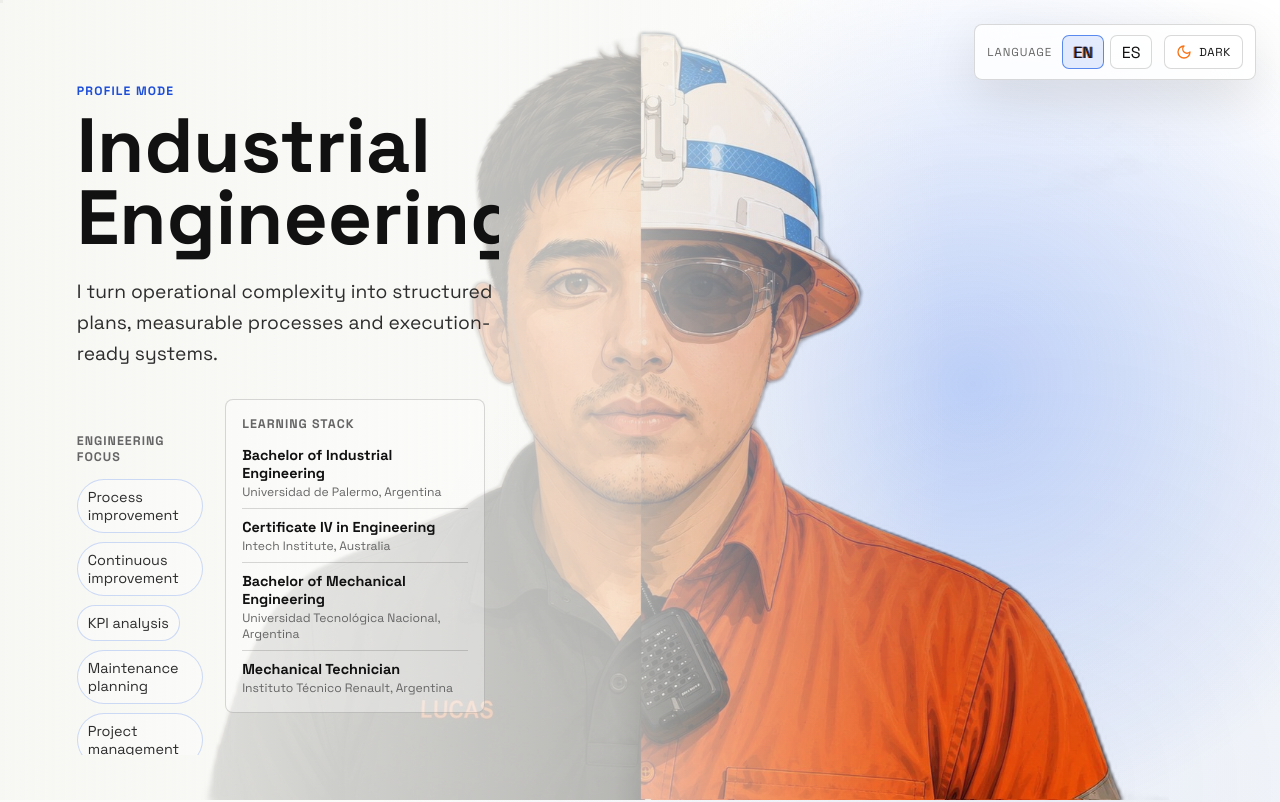
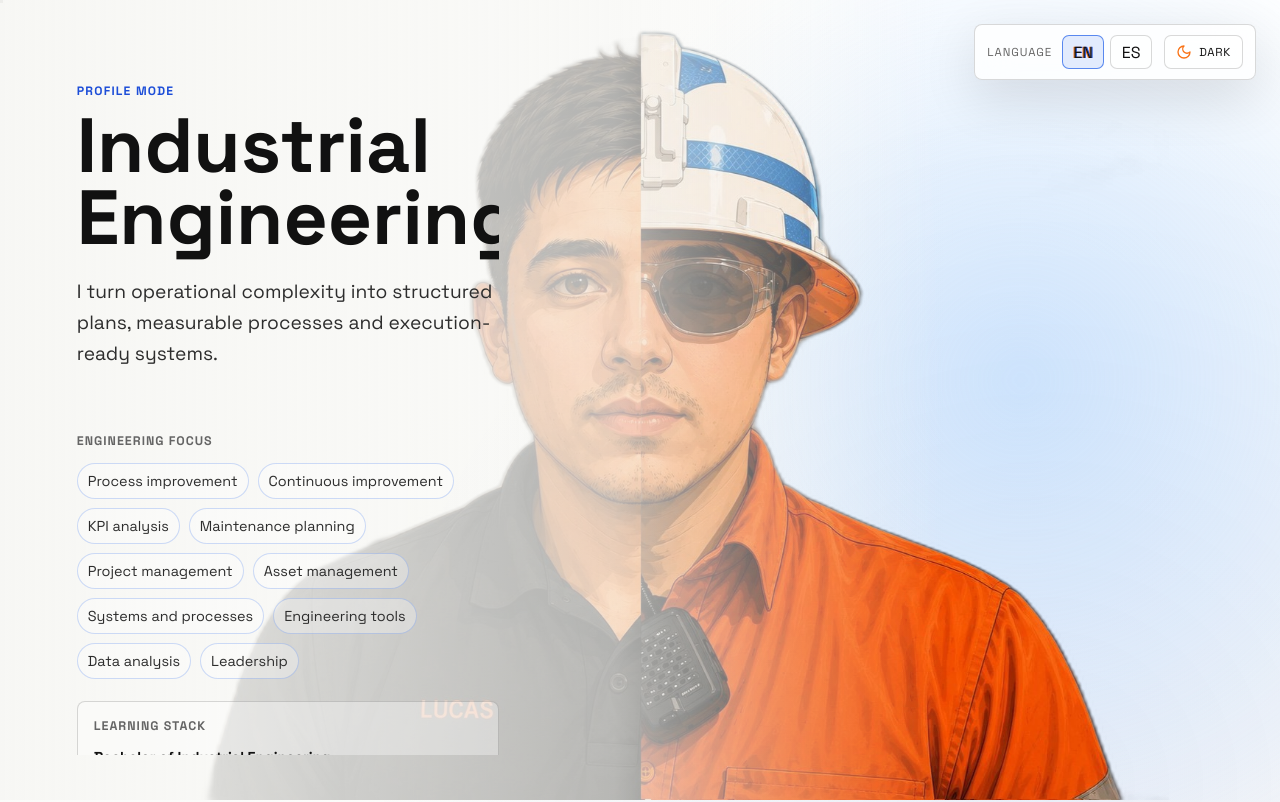
Before and after one commit to lucaslopez17/lucas_lopez_portfolio, a Next.js app: page / in a window 1280 px wide. Shown: the top 802 px of the page. Built offline with nearby package versions, Linux system fonts and the light colour scheme.

Commit message:
Move profile glow behind portrait and stabilize large layout

```diff
--- a/app/globals.css
+++ b/app/globals.css
@@ -354,6 +354,33 @@ a {
   pointer-events: none;
 }
 
+.continuous-portrait::before {
+  content: "";
+  position: absolute;
+  inset: -12%;
+  z-index: 0;
+  background:
+    radial-gradient(circle at 34% 48%, rgba(37, 99, 235, 0.34), transparent 34%),
+    radial-gradient(circle at 66% 48%, rgba(249, 115, 22, 0.38), transparent 34%);
+  filter: blur(8px);
+}
+
+html[data-theme="dark"] .continuous-portrait::before {
+  background:
+    radial-gradient(circle at 34% 48%, rgba(147, 197, 253, 0.34), transparent 34%),
+    radial-gradient(circle at 66% 48%, rgba(251, 146, 60, 0.42), transparent 34%);
+}
+
+.hero-section.is-engineering-active .continuous-portrait::before,
+.hero-section.is-engineering-selected .continuous-portrait::before {
+  background: radial-gradient(circle at 74% 48%, rgba(147, 197, 253, 0.42), transparent 38%);
+}
+
+.hero-section.is-field-active .continuous-portrait::before,
+.hero-section.is-field-selected .continuous-portrait::before {
+  background: radial-gradient(circle at 26% 48%, rgba(251, 146, 60, 0.46), transparent 38%);
+}
+
 .continuous-portrait-track {
   position: absolute;
   top: 0;
@@ -362,6 +389,7 @@ a {
   height: 100%;
   transform: translate3d(calc(-50% + var(--portrait-shift, 0px)), 0, 0);
   will-change: transform;
+  z-index: 1;
 }
 
 .continuous-portrait-image {
@@ -399,28 +427,20 @@ a {
 
 .engineering-page {
   grid-template-columns: minmax(0, 1fr) 50vw;
-  background:
-    linear-gradient(90deg, rgba(247, 247, 244, 0.96), rgba(247, 247, 244, 0.72) 48%, transparent 74%),
-    radial-gradient(circle at 76% 48%, rgba(37, 99, 235, 0.28), transparent 42%);
+  background: linear-gradient(90deg, rgba(247, 247, 244, 0.96), rgba(247, 247, 244, 0.72) 48%, transparent 74%);
 }
 
 .field-page {
   grid-template-columns: 50vw minmax(0, 1fr);
-  background:
-    linear-gradient(270deg, rgba(247, 247, 244, 0.96), rgba(247, 247, 244, 0.72) 48%, transparent 74%),
-    radial-gradient(circle at 24% 48%, rgba(249, 115, 22, 0.32), transparent 42%);
+  background: linear-gradient(270deg, rgba(247, 247, 244, 0.96), rgba(247, 247, 244, 0.72) 48%, transparent 74%);
 }
 
 html[data-theme="dark"] .engineering-page {
-  background:
-    linear-gradient(90deg, rgba(8, 8, 8, 0.96), rgba(8, 8, 8, 0.72) 48%, transparent 74%),
-    radial-gradient(circle at 76% 48%, rgba(147, 197, 253, 0.26), transparent 42%);
+  background: linear-gradient(90deg, rgba(8, 8, 8, 0.96), rgba(8, 8, 8, 0.72) 48%, transparent 74%);
 }
 
 html[data-theme="dark"] .field-page {
-  background:
-    linear-gradient(270deg, rgba(8, 8, 8, 0.96), rgba(8, 8, 8, 0.72) 48%, transparent 74%),
-    radial-gradient(circle at 24% 48%, rgba(251, 146, 60, 0.3), transparent 42%);
+  background: linear-gradient(270deg, rgba(8, 8, 8, 0.96), rgba(8, 8, 8, 0.72) 48%, transparent 74%);
 }
 
 .split-panel-content {
@@ -445,7 +465,7 @@ html[data-theme="dark"] .field-page {
 }
 
 .profile-page-copy {
-  max-width: 760px;
+  max-width: min(760px, 42vw);
 }
 
 .profile-page-copy h2 {
@@ -460,7 +480,7 @@ html[data-theme="dark"] .field-page {
 .profile-page-columns {
   margin-top: 30px;
   display: grid;
-  grid-template-columns: minmax(0, 0.9fr) minmax(260px, 0.78fr);
+  grid-template-columns: minmax(0, 1fr);
   gap: 22px;
   align-items: start;
 }
@@ -530,7 +550,7 @@ html[data-theme="dark"] .profile-mini-card {
 .profile-skill-matrix {
   margin-top: 18px;
   display: grid;
-  grid-template-columns: repeat(2, minmax(0, 1fr));
+  grid-template-columns: 1fr;
   gap: 12px;
 }
 
@@ -539,6 +559,7 @@ html[data-theme="dark"] .profile-mini-card {
   background: rgba(255, 255, 255, 0.24);
   padding: 16px;
   border-radius: 8px;
+  min-width: 0;
 }
 
 html[data-theme="dark"] .profile-skill-card {
@@ -555,7 +576,7 @@ html[data-theme="dark"] .profile-skill-card {
 .profile-experience-strip {
   margin-top: 12px;
   display: grid;
-  grid-template-columns: repeat(3, minmax(0, 1fr));
+  grid-template-columns: 1fr;
   gap: 10px;
 }
 
```
